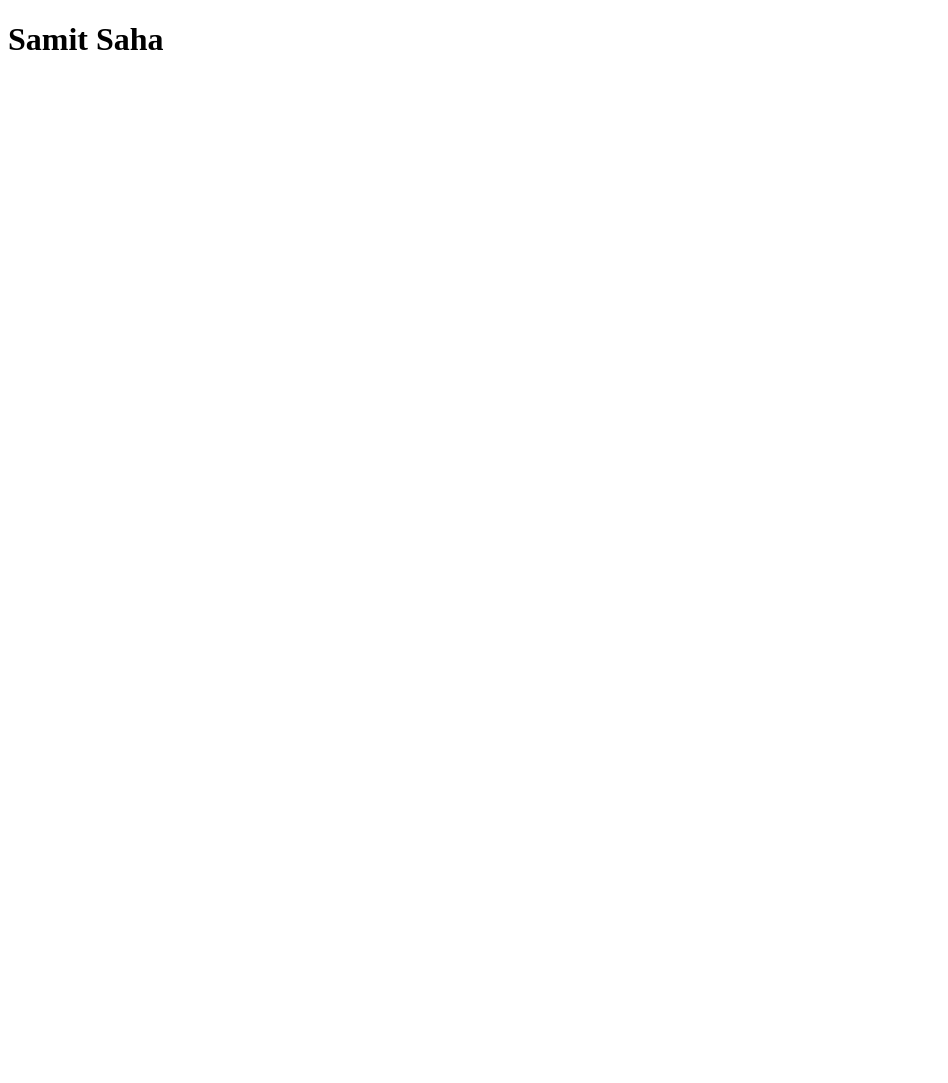
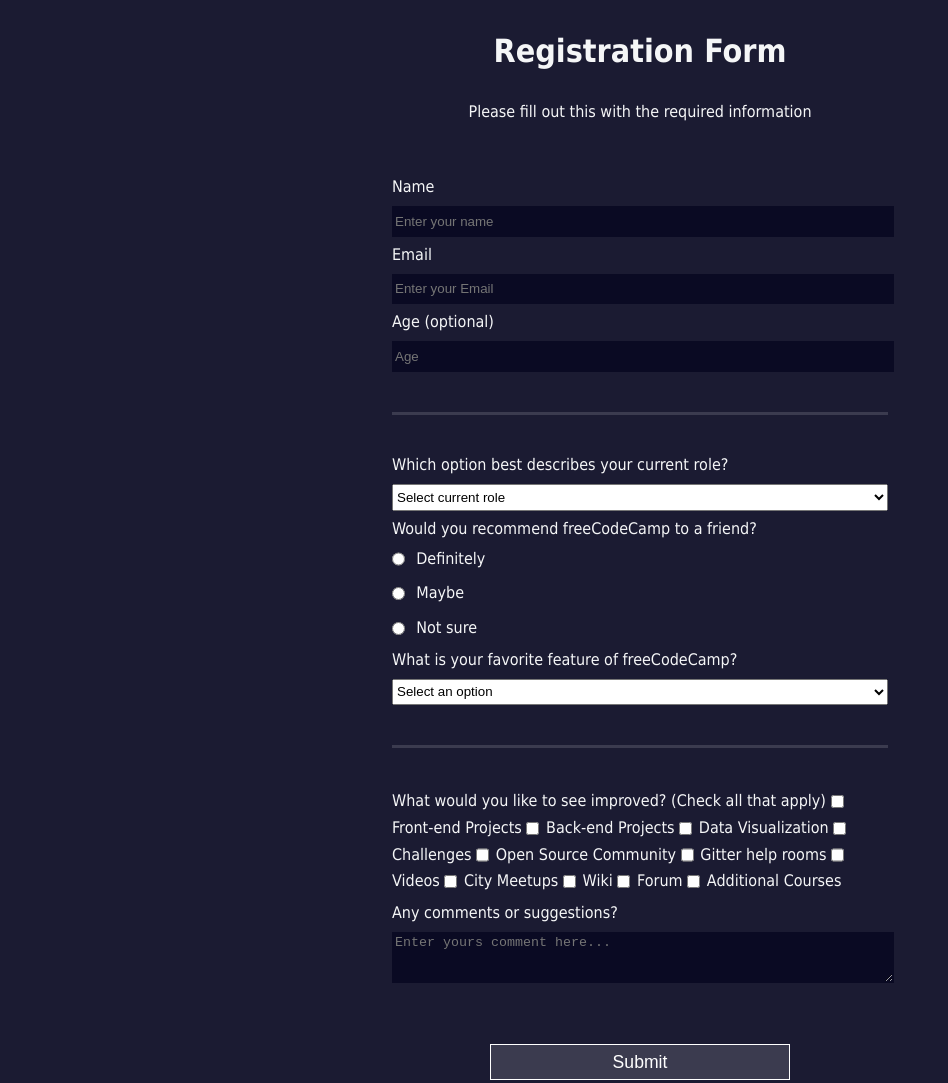
Before and after one commit to SamitSaha/FreeCodeCamp_ResponsiveWebDesign, a plain HTML site: page index.html in a window 1280 px wide. Shown: the whole page, without its empty margins (0-948 px from the left). Before the commit the page ends 800 px from the top, so only its background shows below. Drawn offline with Linux system fonts and the light colour scheme.

Commit message:
learn HTML Forms by Building a Registration Form

```diff
--- a/index.html
+++ b/index.html
@@ -1,11 +1,85 @@
 <!DOCTYPE html>
-<html lang="en">
-<head>
+<html>
+  <head>
     <meta charset="UTF-8">
-    <meta name="viewport" content="width=device-width, initial-scale=1.0">
-    <title>Freecodecamp codes</title>
-</head>
-<body>
-    <h1>Samit Saha</h1>
-</body>
+    <title>Registration Form</title>
+    <link rel="stylesheet" href="style.css">
+  </head>
+
+  <body>
+    <h1 id="title">Registration Form</h1>
+    <p id="description">Please fill out this with the required information</P>
+    <form id="survey-form">
+      <fieldset>
+        <label for="name" id="name-label">Name <input id="name" type="text" placeholder="Enter your name" required/>
+        </label>
+        <label for="email" id="email-label">Email <input id="email" type="email" placeholder="Enter your Email" required/>
+        </label>
+        <label for="number" id="number-label">Age
+(optional) <input id="number" type="number" min="20" max="100" placeholder="Age" required/>
+        </label>
+      </fieldset>
+
+      <fieldset>
+        <label for="dropdown">Which option best describes your current role?
+          <select id="dropdown" name="dropdown">
+            <option value="">Select current role</option>
+            <option value="1">Student</option>
+            <option value="2">Full Time Job</option>
+            <option value="3">Full Time Learner</option>
+            <option value="4">Prefer not to say</option>
+            <option value="5">Other</option>
+          </select>
+        </label>
+
+        <label>
+          Would you recommend freeCodeCamp to a friend?
+        </label>
+        <label for="Definitely">
+          <input id="Definitely" type="radio" required value="1" name="account-type" class="inline" />
+          Definitely
+        </label>
+        <label for="Maybe">
+          <input id="Maybe" type="radio" required value="2" name="account-type" class="inline" />
+          Maybe
+        </label>
+        <label for="Not sure">
+          <input id="Not sure" type="radio" required value="3" name="account-type" class="inline" />
+          Not sure
+        </label>
+
+        <label for="dropdown">What is your favorite feature of freeCodeCamp?
+          <select id="dropdown" name="dropdown">
+            <option value="">Select an option</option>
+            <option value="1">Challenges</option>
+            <option value="2">Projects</option>
+            <option value="3">Community</option>
+            <option value="4">Other Source</option>
+          </select>
+        </label>
+      </fieldset>
+      <fieldset>
+
+        <label for="terms-and-conditions">What would you like to see improved? (Check all that apply)
+          <input id="terms-and-conditions" type="checkbox" required name="terms-and-conditions" class="inline" value="1"/>Front-end Projects
+          <input id="terms-and-conditions" type="checkbox" required name="terms-and-conditions" class="inline" value="2" />Back-end Projects
+          <input id="terms-and-conditions" type="checkbox" required name="terms-and-conditions" class="inline" value="3" />Data Visualization
+          <input id="terms-and-conditions" type="checkbox" required name="terms-and-conditions" class="inline" value="4"/>Challenges
+          <input id="terms-and-conditions" type="checkbox" required name="terms-and-conditions" class="inline" value="5" />Open Source Community
+          <input id="terms-and-conditions" type="checkbox" required name="terms-and-conditions" class="inline" value="6" />Gitter help rooms
+          <input id="terms-and-conditions" type="checkbox" required name="terms-and-conditions" class="inline" value="7"/>Videos
+          <input id="terms-and-conditions" type="checkbox" required name="terms-and-conditions" class="inline" value="8" />City Meetups
+          <input id="terms-and-conditions" type="checkbox" required name="terms-and-conditions" class="inline" value="9" />Wiki
+          <input id="terms-and-conditions" type="checkbox" required name="terms-and-conditions" class="inline" value="10"/>Forum
+          <input id="terms-and-conditions" type="checkbox" required name="terms-and-conditions" class="inline" value="11" />Additional Courses
+        </label>
+
+        <label for="comment">Any comments or suggestions?
+          <textarea id="comment" name="comment" rows="3" cols="30" placeholder="Enter yours comment here..."></textarea>
+        </label>
+
+      </fieldset>
+<input id="submit"  type="submit" value="Submit" />
+    </form>
+  </body>
 </html>
--- a/style.css
+++ b/style.css
@@ -0,0 +1,72 @@
+body {
+    width: 100%;
+    height: 100vh;
+    margin: 0;
+    background-color: #1b1b32;
+    color: #f5f6f7;
+    font-family: Tahoma;
+    font-size: 16px;
+  }
+
+  h1, p {
+    margin: 1em auto;
+    text-align: center;
+  }
+
+  form {
+    width: 60vw;
+    max-width: 500px;
+    min-width: 300px;
+    margin: 0 auto;
+    padding-bottom: 2em;
+  }
+
+  fieldset {
+    border: none;
+    padding: 2rem 0;
+    border-bottom: 3px solid #3b3b4f;
+  }
+
+  fieldset:last-of-type {
+    border-bottom: none;
+  }
+
+  label {
+    display: block;
+    margin: 0.5rem 0;
+  }
+
+  input,
+  textarea,
+  select {
+    margin: 10px 0 0 0;
+    width: 100%;
+    min-height: 2em;
+  }
+
+  input, textarea {
+    background-color: #0a0a23;
+    border: 1px solid #0a0a23;
+    color: #ffffff;
+  }
+
+  .inline {
+    width: unset;
+    margin: 0 0.5em 0 0;
+    vertical-align: middle;
+  }
+
+  input[type="submit"] {
+    display: block;
+    width: 60%;
+    margin: 1em auto;
+    height: 2em;
+    font-size: 1.1rem;
+    background-color: #3b3b4f;
+    border-color: white;
+    min-width: 300px;
+  }
+
+  input[type="file"] {
+    padding: 1px 2px;
+  }
```
Also changed, not shown: 1 other file.
